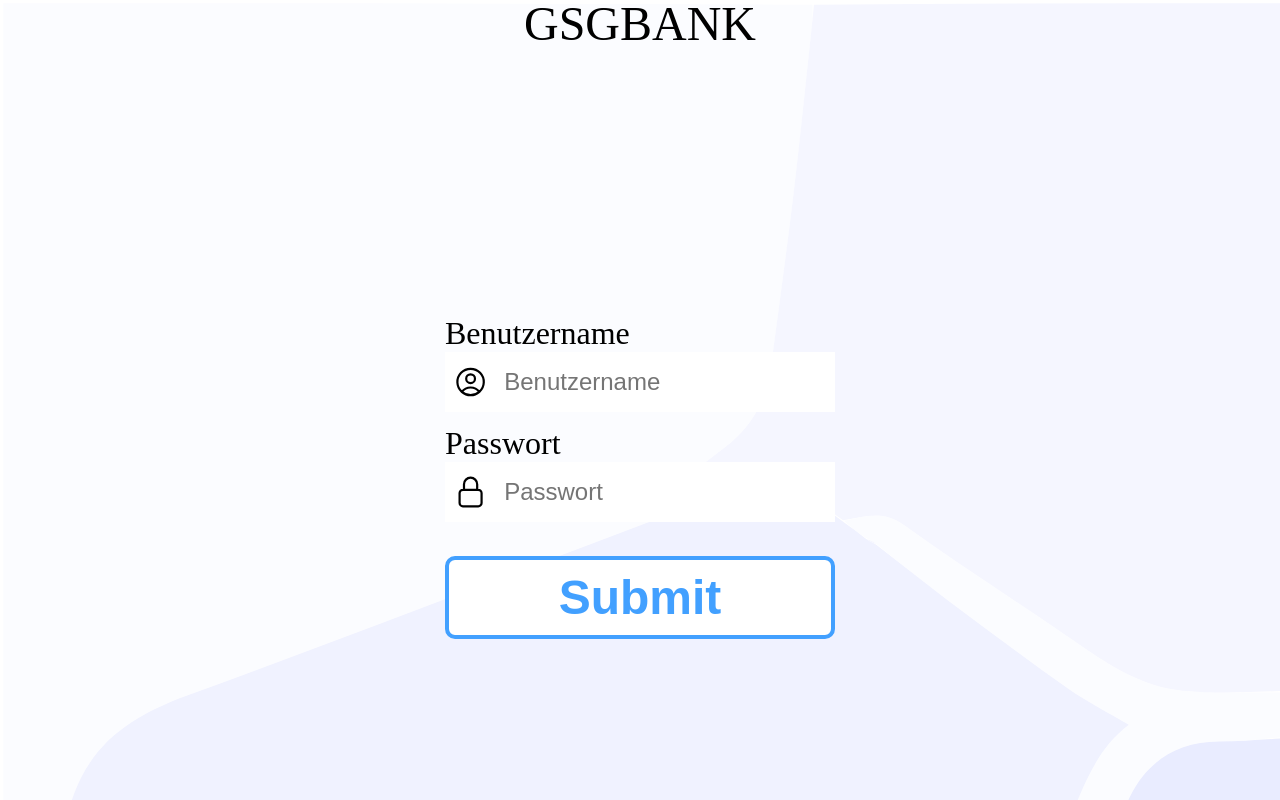
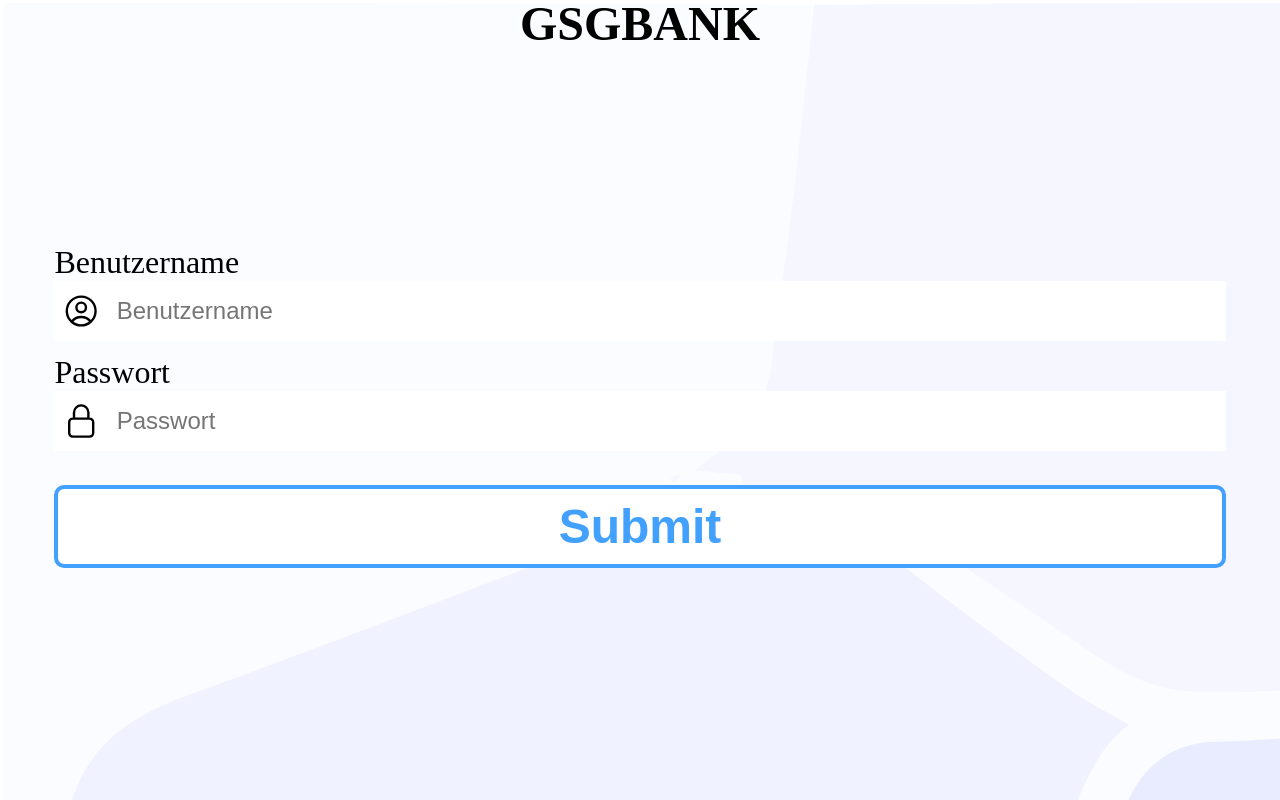
Before and after one commit to gsgdev/gaukeley-frontend, a SvelteKit app: page /login in a window 1280 px wide. Built offline with nearby package versions, Linux system fonts and the light colour scheme.

Commit message:
form is now centered on the login page

```diff
--- a/src/routes/login/+page.svelte
+++ b/src/routes/login/+page.svelte
@@ -38,7 +38,7 @@
 		</div>
 		<label for="password">Passwort</label>
 
-		<div class="underline">
+		<div class="underline login-center">
 			<div class="input-wrapper">
 				<svg
 					xmlns="http://www.w3.org/2000/svg"
@@ -62,7 +62,7 @@
 </div>
 
 <style lang="scss">
-	$clr-login-button: #42A0FF;
+	$clr-login-button: #42a0ff;
 
 	:global(body) {
 		width: 100%;
@@ -71,10 +71,13 @@
 		background-size: cover;
 		overflow-x: hidden;
 	}
+
 	.header {
 		width: 100%;
 		font-size: 3rem;
 		text-align: center;
+		position: absolute;
+		font-weight: bold;
 	}
 	form {
 		font-size: 3rem;
@@ -121,12 +124,11 @@
 	}
 
 	.login-wrapper {
-		width: 100%;
-		height: 100%;
+		height: 100vh;
 		display: flex;
-		justify-content: space-around;
-		align-items: center;
-		margin: 20% 0 0 0;
+		flex-direction: column;
+		justify-content: center;
+		margin: 0 0.5rem 0 0.5rem;
 	}
 
 	.submit-button {
@@ -149,4 +151,9 @@
 		background-color: $clr-login-button;
 		color: white;
 	}
+	@media (min-width: 800px) {
+		.login-wrapper {
+			margin: 0 3rem 0 3rem;
+		}
+	}
 </style>
```
